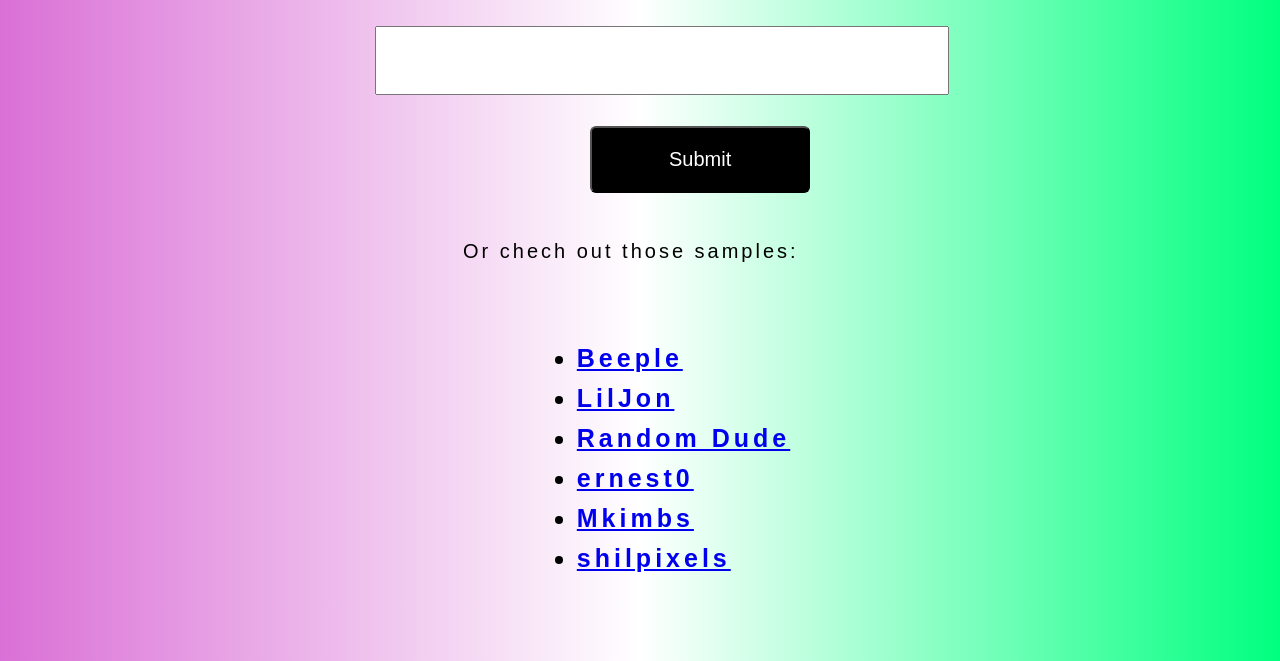
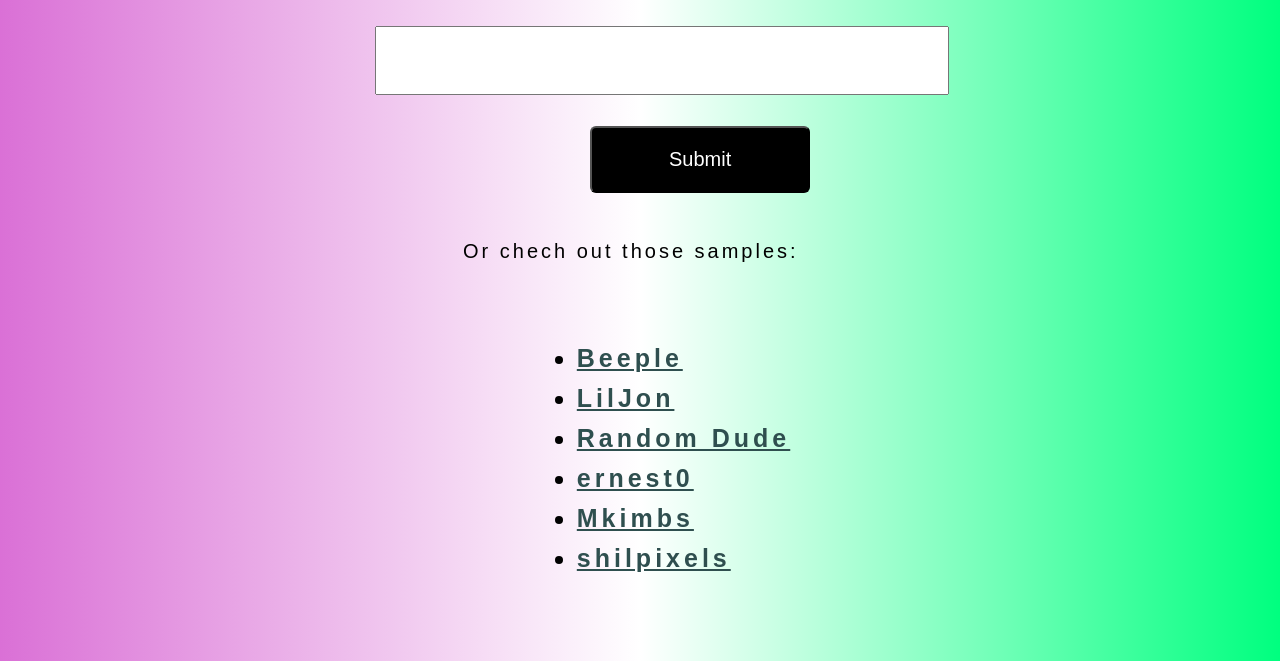
Before and after one commit to stereoliza/NFTemple, a website: page index2.html in a window 1280 px wide. Shown: the part 139-800 px from the top of the page. Drawn offline with Linux system fonts and the light colour scheme.

Commit message:
Add files via upload

```diff
--- a/style2.css
+++ b/style2.css
@@ -49,3 +49,7 @@ margin-top:100px;
 margin-left: -28%;
 position: absolute;
 }
+
+a {
+  color: DarkSlateGrey;
+}
```
